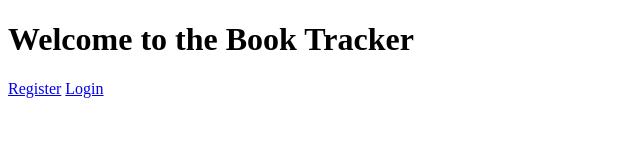
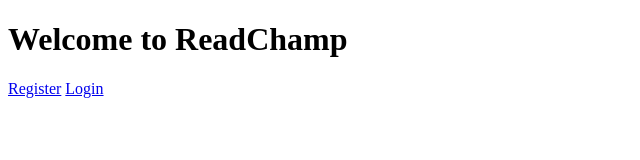
Before and after one commit to kpathe/readchampweb, a website: page public/index.html in a window 1280 px wide. Shown: the whole page, without its empty margins (0-640 px from the left). Drawn offline with Linux system fonts and the light colour scheme.

Commit message:
read champ site

```diff
--- a/public/index.html
+++ b/public/index.html
@@ -6,7 +6,7 @@
     <title>Book Tracker</title>
 </head>
 <body>
-    <h1>Welcome to the Book Tracker</h1>
+    <h1>Welcome to ReadChamp</h1>
     <nav>
         <a href="register.html">Register</a>
         <a href="login.html">Login</a>
```
